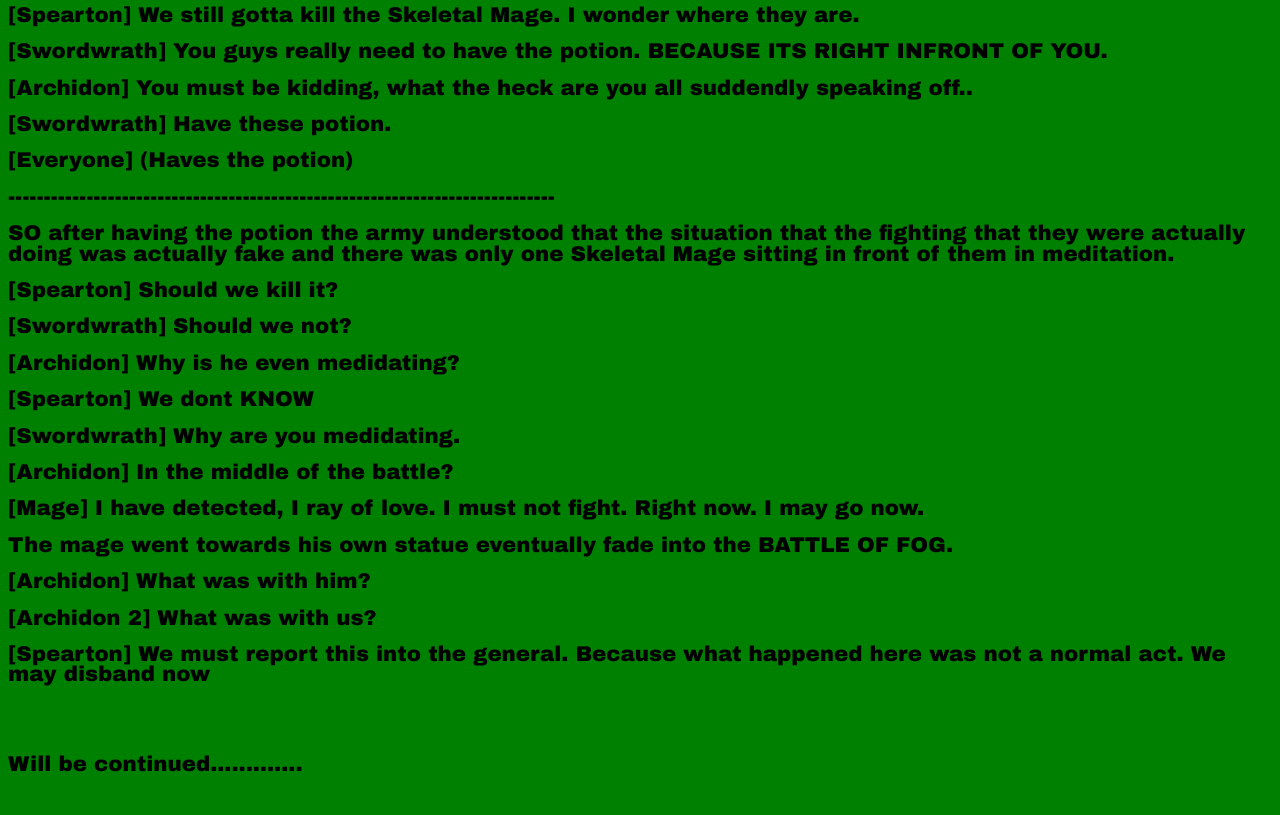
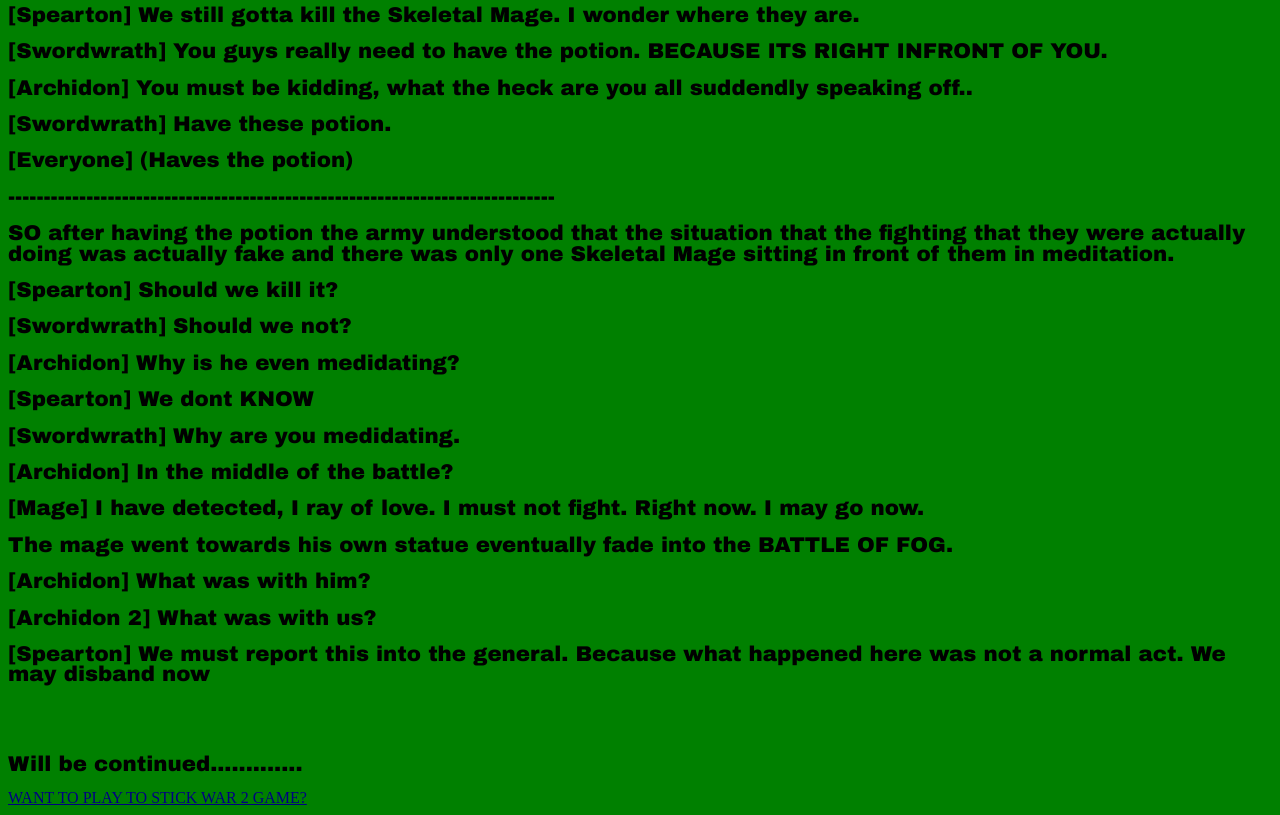
Before and after one commit to StickWarHub/youtube, a plain HTML site: page fanfiction2.html in a window 1280 px wide. Shown: the part 745-1560 px from the top of the page. Before the commit the page ends 1534 px from the top, so only its background shows below. Drawn offline with Linux system fonts and the light colour scheme.

Commit message:
Update fanfiction2.html

```diff
--- a/fanfiction2.html
+++ b/fanfiction2.html
@@ -135,5 +135,6 @@ not a normal act. We may disband now</span></span></font></font></p>
 <font face="Arial Black, serif"><font size="4" style="font-size: 16pt"><span lang="en-US"><span style="font-weight: normal">Will
 be continued.............                      </span></span></font></font>
 </p>
+	<a href=g.html>WANT TO PLAY TO STICK WAR 2 GAME?</a>
 </body>
 </html>
```
